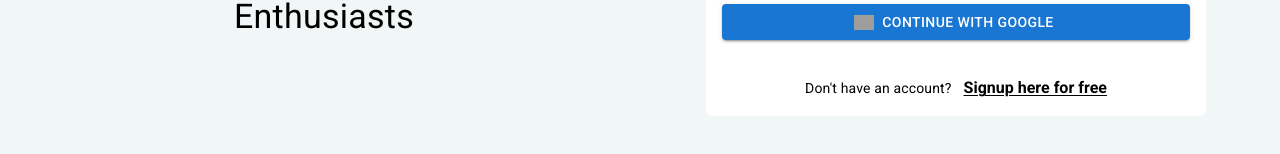
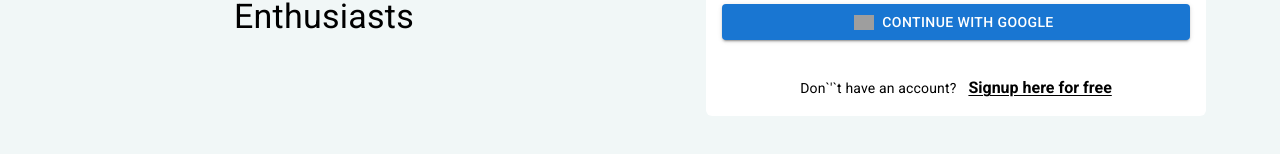
Before and after one commit to SaurabhKumar100/Code-Chronicles, a Next.js app: page /login in a window 1280 px wide. Shown: the part 490-644 px from the top of the page. Built offline with nearby package versions, Linux system fonts and the light colour scheme; no server answers; grey boxes are pictures that could not be loaded.

Commit message:
apos added to login

```diff
--- a/src/app/components/Login/login.tsx
+++ b/src/app/components/Login/login.tsx
@@ -197,7 +197,7 @@ const Login = () => {
             </Snackbar>
             <Box className="w-full flex items-center justify-center mt-5 gap-3">
               <Typography variant="body2" className="text-black">
-                Don't have an account?
+                Don`&apos;`t have an account?
               </Typography>
               <Link
                 href="/signup"
```
